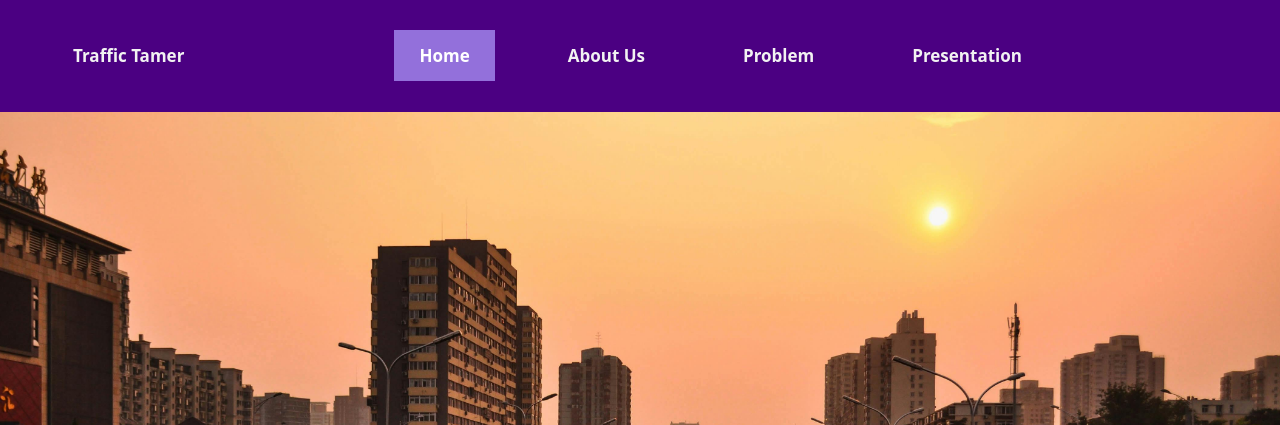
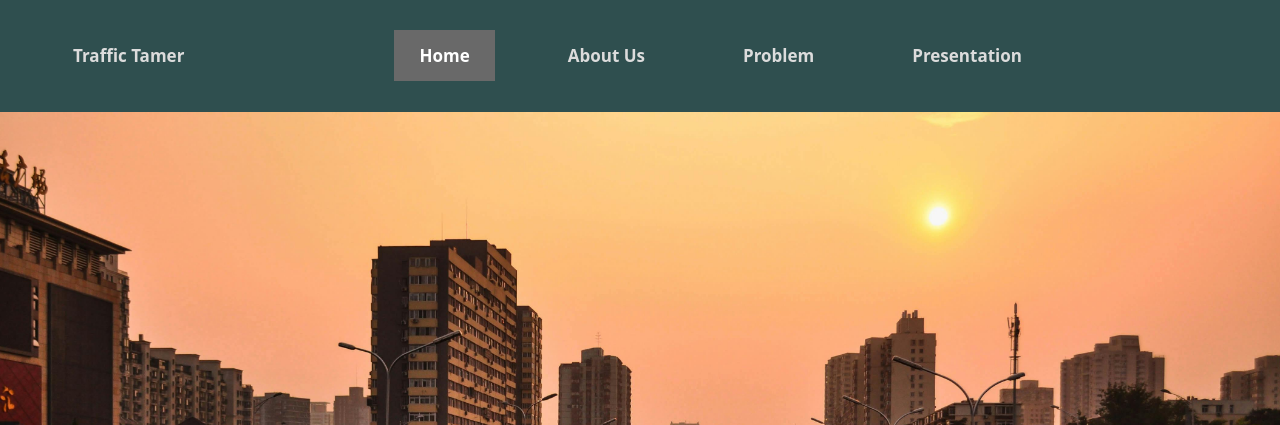
Before and after one commit to cs-ereyn008/Pearl-CS410-411, a plain HTML site: page index.html in a window 1280 px wide. Shown: the top 425 px of the page. Drawn offline with nearby package versions, Linux system fonts and the light colour scheme.

Commit message:
Update menuBackground.css

```diff
--- a/menuBackground.css
+++ b/menuBackground.css
@@ -1,13 +1,13 @@
-/* Add a dark purple background to the top navigation bar */
+/* Add a dark grey background to the top navigation bar */
 .topnav {
-    background-color: #4b0082; /* Dark purple */
+    background-color: #2f4f4f; /* Dark grey */
     overflow: hidden;
 }
 
 /* Style the links inside the nav bar */
 .topnav a {
     float: none;
-    color: #f2f2f2; /* Light gray */
+    color: #dcdcdc; /* Light grey */
     text-align: center;
     padding: 14px 25px;
     text-decoration: none;
@@ -16,12 +16,12 @@
 
 /* Change the color of the links on hover */
 .topnav a:hover {
-    background-color: #9370db; /* Medium purple */
+    background-color: #696969; /* Dim grey */
     color: white;
 }
 
 /* Add color to the active/current link */
 .topnav a.active {
-    background-color: #9370db; /* Medium purple */
+    background-color: #696969; /* Dim grey */
     color: white;
 }
```
